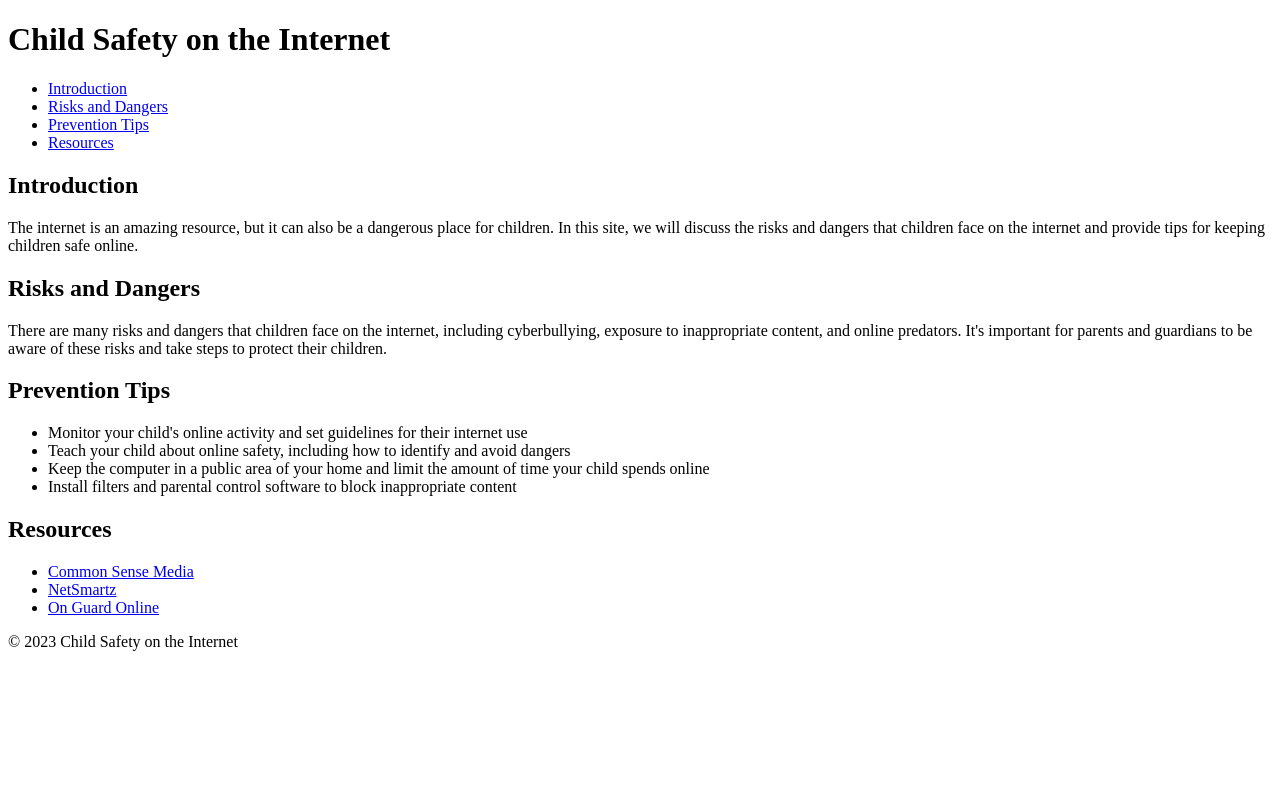
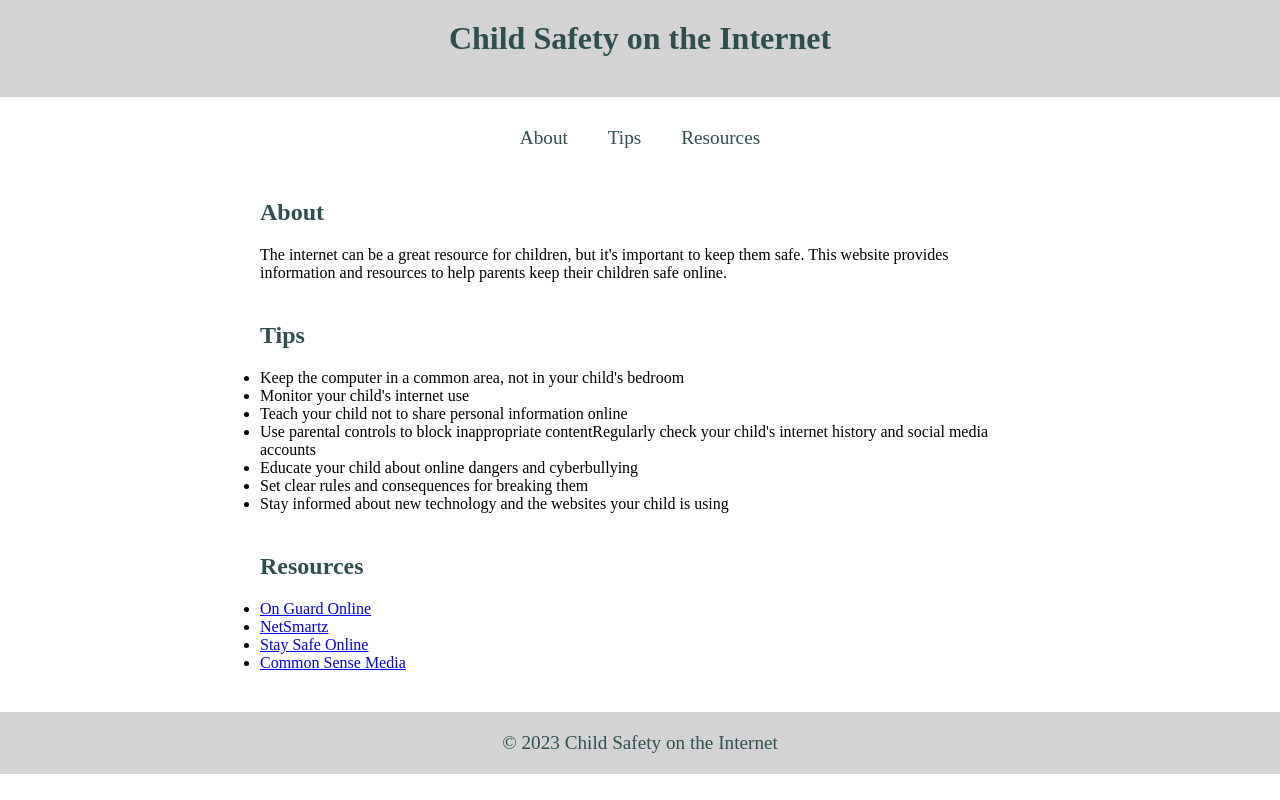
Before and after one commit to civiai/civiai.github.io, a plain HTML site: page index.html in a window 1280 px wide. Drawn offline with Linux system fonts and the light colour scheme.

Commit message:
Update index.html

```diff
--- a/index.html
+++ b/index.html
@@ -2,55 +2,122 @@
 <html>
 <head>
   <meta charset="UTF-8">
+  <meta name="viewport" content="width=device-width, initial-scale=1.0">
+  <meta http-equiv="X-UA-Compatible" content="ie=edge">
   <title>Child Safety on the Internet</title>
+  <style>
+    /* reset default styles */
+    * {
+      margin: 0;
+      padding: 0;
+      box-sizing: border-box;
+    }
+
+    /* header */
+    header {
+      background-color: lightgray;
+      padding: 20px;
+      text-align: center;
+    }
+
+    header h1 {
+      font-size: 2em;
+      color: darkslategray;
+      margin-bottom: 20px;
+    }
+
+    /* navigation */
+    nav {
+      display: flex;
+      justify-content: center;
+      margin: 20px 0;
+    }
+
+    nav ul {
+      display: flex;
+      list-style: none;
+    }
+
+    nav a {
+      display: block;
+      padding: 10px 20px;
+      font-size: 1.2em;
+      color: darkslategray;
+      text-decoration: none;
+      transition: all 0.2s ease-in-out;
+    }
+
+    nav a:hover {
+      background-color: lightgray;
+    }
+
+    /* main content */
+    main {
+      max-width: 800px;
+      margin: 20px auto;
+    }
+
+    section {
+      padding: 20px;
+    }
+
+    section h2 {
+      font-size: 1.5em;
+      color: darkslategray;
+      margin-bottom: 20px;
+    }
+
+    /* footer */
+    footer {
+      background-color: lightgray;
+      padding: 20px;
+      text-align: center;
+      font-size: 1.2em;
+      color: darkslategray;
+    }
+  </style>
 </head>
 <body>
   <header>
     <h1>Child Safety on the Internet</h1>
   </header>
-
   <nav>
     <ul>
-        <li><a href="#intro">Introduction</a></li>
-        <li><a href="#risks">Risks and Dangers</a></li>
-        <li><a href="#prevention">Prevention Tips</a></li>
+      <li><a href="#about">About</a></li>
+      <li><a href="#tips">Tips</a></li>
       <li><a href="#resources">Resources</a></li>
     </ul>
   </nav>
-
   <main>
-      <section id="intro">
-        <h2>Introduction</h2>
-        <p>The internet is an amazing resource, but it can also be a dangerous place for children. In this site, we will discuss the risks and dangers that children face on the internet and provide tips for keeping children safe online.</p>
+    <section id="about">
+      <h2>About</h2>
+      <p>The internet can be a great resource for children, but it's important to keep them safe. This website provides information and resources to help parents keep their children safe online.</p>
     </section>
-
-      <section id="risks">
-        <h2>Risks and Dangers</h2>
-        <p>There are many risks and dangers that children face on the internet, including cyberbullying, exposure to inappropriate content, and online predators. It's important for parents and guardians to be aware of these risks and take steps to protect their children.</p>
-      </section>
-
-      <section id="prevention">
-        <h2>Prevention Tips</h2>
+    <section id="tips">
+      <h2>Tips</h2>
       <ul>
-          <li>Monitor your child's online activity and set guidelines for their internet use</li>
-          <li>Teach your child about online safety, including how to identify and avoid dangers</li>
-          <li>Keep the computer in a public area of your home and limit the amount of time your child spends online</li>
-          <li>Install filters and parental control software to block inappropriate content</li>
+        <li>Keep the computer in a common area, not in your child's bedroom</li>
+        <li>Monitor your child's internet use</li>
+        <li>Teach your child not to share personal information online</li>
+        <li>Use parental controls to block inappropriate content</
+<li>Regularly check your child's internet history and social media accounts</li>
+        <li>Educate your child about online dangers and cyberbullying</li>
+        <li>Set clear rules and consequences for breaking them</li>
+        <li>Stay informed about new technology and the websites your child is using</li>
       </ul>
     </section>
-
     <section id="resources">
       <h2>Resources</h2>
       <ul>
+        <li><a href="https://www.onguardonline.gov/">On Guard Online</a></li>
+        <li><a href="https://www.netsmartz.org/">NetSmartz</a></li>
+        <li><a href="https://www.staysafeonline.org/">Stay Safe Online</a></li>
         <li><a href="https://www.commonsensemedia.org/">Common Sense Media</a></li>
-          <li><a href="https://www.netsmartz.org/">NetSmartz</a></li>
-          <li><a href="https://www.onguardonline.gov/">On Guard Online</a></li>
       </ul>
     </section>
   </main>
-
   <footer>
-      <p>&copy; 2023 Child Safety on the Internet</p>
+    &copy; 2023 Child Safety on the Internet
   </footer>
 </body>
 </html>
```
Lines whose indentation alone changed are shown as unchanged.
